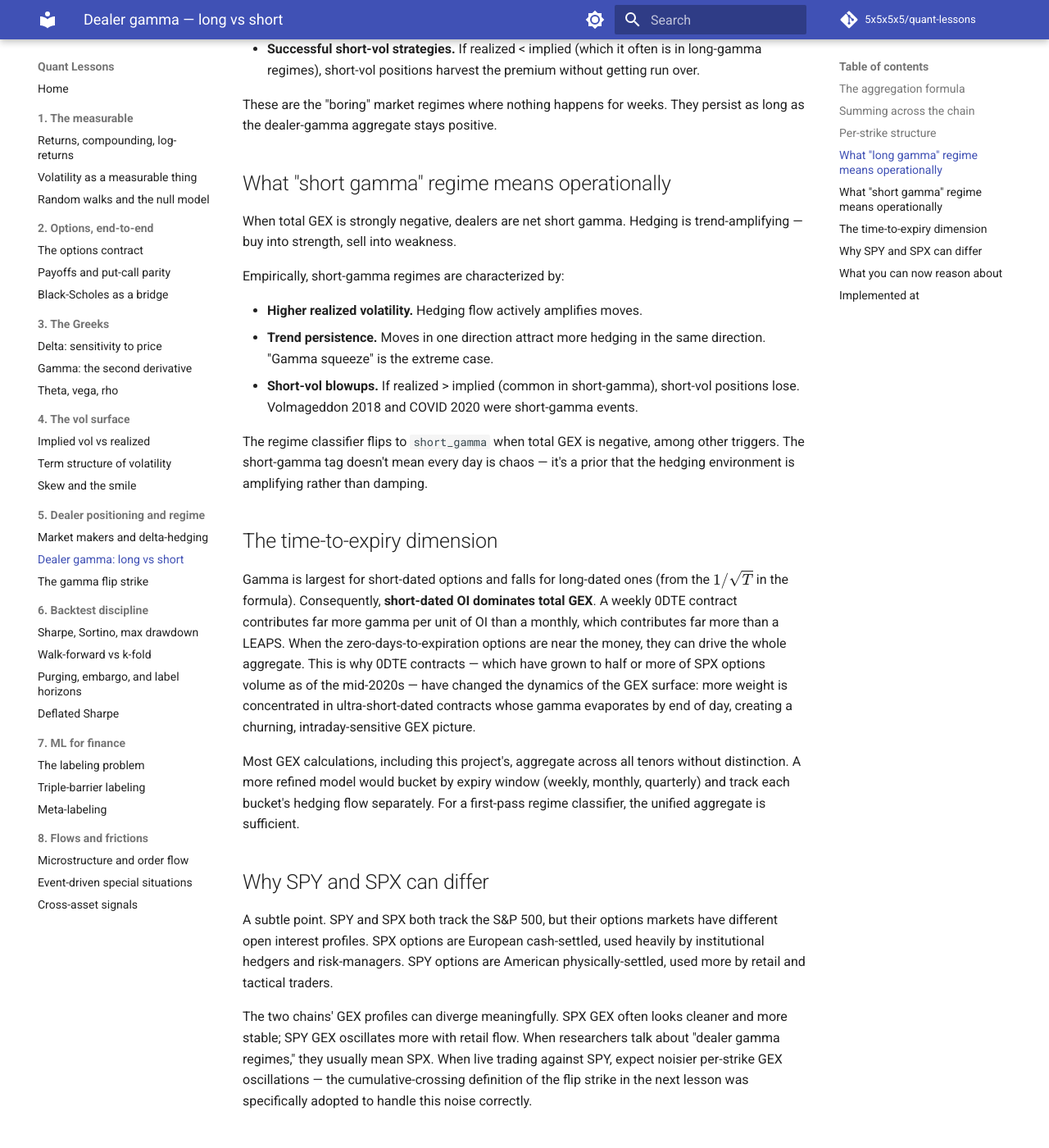
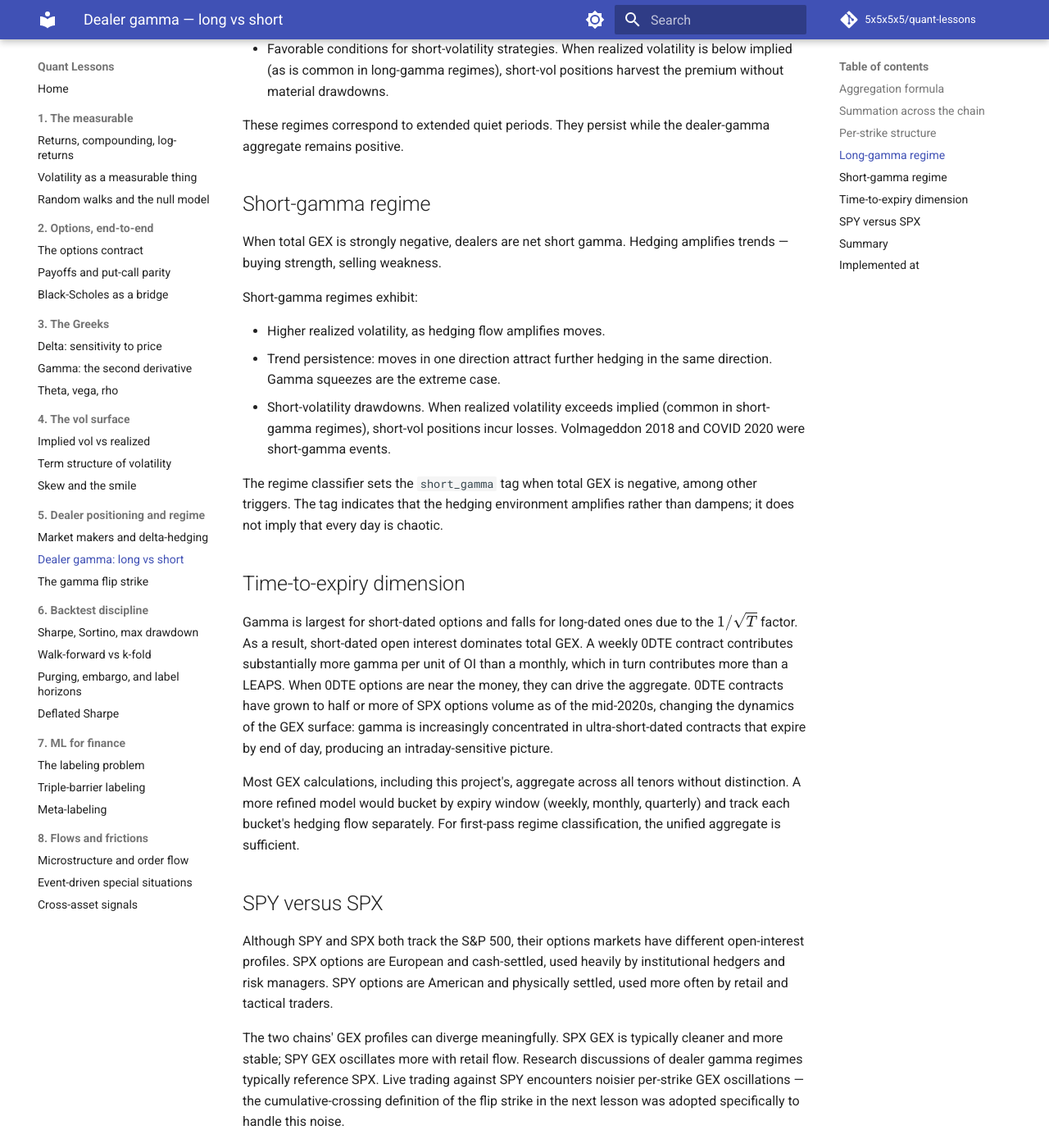
Before and after one commit to 5x5x5x5/quant-lessons, an MkDocs documentation site: the page built from docs/regime/dealer-gamma.md, in a window 1280 px wide and 1400 px high, scrolled down 2423 px. Shown: the whole window at 82% size. Built offline with MkDocs 1.6.1 and Material for MkDocs 9.7.7, drawn with Linux system fonts in a browser that asks for light colours; comment, search, counter and statistics services are not loaded; some of the changed text lies outside the part shown.

Commit message:
revise Part 5 tone: more professional, less chatty
market-makers.md, dealer-gamma.md, gamma-flip.md revised. Sign
conventions, GEX aggregation formula, cumulative-crossing definition
of the flip strike, and worked example preserved.

Generated with [Claude Code](https://claude.ai/code)
via [Happy](https://happy.engineering)

Co-Authored-By: Claude <noreply@anthropic.com>
Co-Authored-By: Happy <yesreply@happy.engineering>

````diff
--- a/docs/regime/dealer-gamma.md
+++ b/docs/regime/dealer-gamma.md
@@ -7,11 +7,11 @@ code_ref: "trading/packages/gex/src/gex/gex.py — per_strike_gex, total_gex"
 
 # Dealer gamma — long vs short
 
-The market-makers lesson sketched *why* dealers hedge. This lesson quantifies *how much*. Aggregating gamma across every outstanding option, signed by dealer position, produces a single number that summarizes the market's hedging regime. Call it **GEX** — gamma exposure.
+The market-makers lesson established the mechanism of dealer hedging. This lesson quantifies the magnitude. Aggregating gamma across every outstanding option, signed by dealer position, produces a single number summarizing the market's hedging regime — gamma exposure (GEX).
 
-## The aggregation formula
+## Aggregation formula
 
-For a single contract at strike $K$ with open interest $\text{OI}_K$ and implied vol $\sigma_K$, the dealer's gamma position is:
+For a single contract at strike $K$ with open interest $\text{OI}_K$ and implied volatility $\sigma_K$, the dealer's gamma position is:
 
 $$
 G_K = \text{sign}_K \cdot \Gamma_K \cdot \text{OI}_K \cdot \text{multiplier}
@@ -24,15 +24,15 @@ where:
 - $\text{multiplier}$ is the contract size (100 for standard U.S. equity options).
 - $\text{sign}_K$ is the dealer-position sign under the "dealers short customer-preferred flow" assumption: $-1$ for calls, $+1$ for puts.
 
-$G_K$ has units of *shares per dollar of spot move*. Useful but awkward. To get something reportable, convert to **dollars of hedging flow per 1% move**:
+$G_K$ has units of shares per dollar of spot move. Conversion to dollar hedging flow per 1% move:
 
 $$
 \text{GEX}_K = G_K \cdot S^2 \cdot 0.01.
 $$
 
-Two factors of $S$: the first converts gamma from shares-per-dollar to dollars-of-hedge-per-dollar (multiply by $S$); the second converts a 1% move from "dollars" to a fraction of spot (so the move equals $0.01 \cdot S$, and gamma times the square of that move is a second $S$ factor). The final $0.01$ is the 1% scaling.
+The two factors of $S$ arise as follows. $\Gamma$ has units of shares-per-dollar; multiplying by $S$ converts to dollars-of-hedge-per-dollar-move. Multiplying by $S$ again converts a 1% move from dollars to a fraction of spot ($0.01 \cdot S$), and gamma times the square of that move introduces a second $S$ factor. The final $0.01$ is the 1% scaling.
 
-## Summing across the chain
+## Summation across the chain
 
 Total GEX across all strikes and both option types:
 
@@ -40,74 +40,76 @@ $$
 \text{Total GEX} = \sum_K \left( \text{GEX}_K^{(\text{call})} + \text{GEX}_K^{(\text{put})} \right).
 $$
 
-For SPX in a typical non-stressed regime, this sum might be positive (dealers net long gamma) by tens of billions of dollars per 1%. During stressed regimes, it can go negative — dealers net short gamma by similar magnitudes. Those are the two regime extremes the classifier picks up.
+For SPX in a non-stressed regime, this sum is typically positive (dealers net long gamma), in the range of tens of billions of dollars per 1%. During stressed regimes, it becomes negative — dealers net short gamma at similar magnitudes. These are the two regime extremes the classifier identifies.
 
-The fact that the sum is in "dollars per 1% move" is load-bearing. It tells you directly: **if SPX moves 1%, aggregate dealer hedging flow is $X dollars of stock in the direction of the move (if short gamma) or against the move (if long gamma).** That quantity has an intuitive dimension — it's comparable to daily trading volume and to individual market-maker capacities.
+The "dollars per 1% move" unit is central to interpretation. It states: if SPX moves 1%, aggregate dealer hedging flow is $X dollars of stock, in the direction of the move (when short gamma) or against the move (when long gamma). The quantity has an intuitive dimension comparable to daily trading volume and individual market-maker capacity.
 
 ## Per-strike structure
 
-Summing gives one number. Looking strike-by-strike gives you the shape. A typical SPX chain snapshot looks like this:
+The total sum is a single scalar. The distribution across strikes reveals additional structure. A typical SPX chain snapshot has the following shape:
 
 ![Per-strike GEX profile for a typical SPX snapshot. Positive bars (blue) reflect dealer long-gamma positioning concentrated below spot; negative bars (pink) reflect dealer short-gamma positioning concentrated above spot.](../assets/figures/gex_per_strike.png){ loading=lazy }
 
-Dealers' long-put exposure is concentrated in OTM puts (strikes well below spot), contributing positive per-strike GEX. Their short-call exposure is concentrated in OTM calls (strikes well above spot), contributing negative per-strike GEX. Near-the-money contributions depend on OI specific to the day but are smaller than the wings.
+Dealers' long-put exposure concentrates in OTM puts (strikes well below spot), contributing positive per-strike GEX. Short-call exposure concentrates in OTM calls (strikes well above spot), contributing negative per-strike GEX. Near-the-money contributions depend on the day's OI and are typically smaller than the wings.
 
-The shape has implications. Walking strikes from low to high, the running cumulative sum of GEX starts positive (from OTM puts), grows toward its peak near the money, then falls as the OTM call contributions come in negative. Where the cumulative sum crosses zero is the [gamma flip strike](gamma-flip.md) — the subject of the next lesson.
+The shape has implications for cumulative aggregation. Walking strikes from low to high, the running cumulative sum starts positive (accumulating OTM put contributions), grows toward a peak near the money, and then falls as OTM call contributions accumulate negative. The point at which the cumulative sum crosses zero is the [gamma-flip strike](gamma-flip.md), the subject of the next lesson.
 
-## What "long gamma" regime means operationally
+## Long-gamma regime
 
-When total GEX is strongly positive, dealers are net long gamma. Recall what long-gamma hedging looks like from [Lesson 8](../greeks/gamma.md): every move generates a positive-convexity scalp, paid for with theta. The dealer's hedge is mean-reverting — sell into strength, buy into weakness.
+When total GEX is strongly positive, dealers are net long gamma. As shown in [Lesson 8](../greeks/gamma.md), long-gamma hedging captures positive-convexity scalps paid for with theta. Dealer hedging is mean-reverting — selling strength, buying weakness.
 
-Empirically, long-gamma regimes are characterized by:
+Long-gamma regimes exhibit:
 
-- **Low realized volatility.** Hedging flow actively dampens moves.
-- **Mean reversion.** Price tends to return to a range. "Pinning" near large strikes around expiration is a classic long-gamma phenomenon.
-- **Successful short-vol strategies.** If realized < implied (which it often is in long-gamma regimes), short-vol positions harvest the premium without getting run over.
+- Low realized volatility, as hedging flow dampens moves.
+- Mean reversion, with prices tending to return to a range. Pinning near large strikes around expiration is a characteristic long-gamma phenomenon.
+- Favorable conditions for short-volatility strategies. When realized volatility is below implied (as is common in long-gamma regimes), short-vol positions harvest the premium without material drawdowns.
 
-These are the "boring" market regimes where nothing happens for weeks. They persist as long as the dealer-gamma aggregate stays positive.
+These regimes correspond to extended quiet periods. They persist while the dealer-gamma aggregate remains positive.
 
-## What "short gamma" regime means operationally
+## Short-gamma regime
 
-When total GEX is strongly negative, dealers are net short gamma. Hedging is trend-amplifying — buy into strength, sell into weakness.
+When total GEX is strongly negative, dealers are net short gamma. Hedging amplifies trends — buying strength, selling weakness.
 
-Empirically, short-gamma regimes are characterized by:
+Short-gamma regimes exhibit:
 
-- **Higher realized volatility.** Hedging flow actively amplifies moves.
-- **Trend persistence.** Moves in one direction attract more hedging in the same direction. "Gamma squeeze" is the extreme case.
-- **Short-vol blowups.** If realized > implied (common in short-gamma), short-vol positions lose. Volmageddon 2018 and COVID 2020 were short-gamma events.
+- Higher realized volatility, as hedging flow amplifies moves.
+- Trend persistence: moves in one direction attract further hedging in the same direction. Gamma squeezes are the extreme case.
+- Short-volatility drawdowns. When realized volatility exceeds implied (common in short-gamma regimes), short-vol positions incur losses. Volmageddon 2018 and COVID 2020 were short-gamma events.
 
-The regime classifier flips to `short_gamma` when total GEX is negative, among other triggers. The short-gamma tag doesn't mean every day is chaos — it's a prior that the hedging environment is amplifying rather than damping.
+The regime classifier sets the `short_gamma` tag when total GEX is negative, among other triggers. The tag indicates that the hedging environment amplifies rather than dampens; it does not imply that every day is chaotic.
 
-## The time-to-expiry dimension
+## Time-to-expiry dimension
 
-Gamma is largest for short-dated options and falls for long-dated ones (from the $1/\sqrt{T}$ in the formula). Consequently, **short-dated OI dominates total GEX**. A weekly 0DTE contract contributes far more gamma per unit of OI than a monthly, which contributes far more than a LEAPS. When the zero-days-to-expiration options are near the money, they can drive the whole aggregate. This is why 0DTE contracts — which have grown to half or more of SPX options volume as of the mid-2020s — have changed the dynamics of the GEX surface: more weight is concentrated in ultra-short-dated contracts whose gamma evaporates by end of day, creating a churning, intraday-sensitive GEX picture.
+Gamma is largest for short-dated options and falls for long-dated ones due to the $1/\sqrt{T}$ factor. As a result, short-dated open interest dominates total GEX. A weekly 0DTE contract contributes substantially more gamma per unit of OI than a monthly, which in turn contributes more than a LEAPS. When 0DTE options are near the money, they can drive the aggregate. 0DTE contracts have grown to half or more of SPX options volume as of the mid-2020s, changing the dynamics of the GEX surface: gamma is increasingly concentrated in ultra-short-dated contracts that expire by end of day, producing an intraday-sensitive picture.
 
-Most GEX calculations, including this project's, aggregate across all tenors without distinction. A more refined model would bucket by expiry window (weekly, monthly, quarterly) and track each bucket's hedging flow separately. For a first-pass regime classifier, the unified aggregate is sufficient.
+Most GEX calculations, including this project's, aggregate across all tenors without distinction. A more refined model would bucket by expiry window (weekly, monthly, quarterly) and track each bucket's hedging flow separately. For first-pass regime classification, the unified aggregate is sufficient.
 
-## Why SPY and SPX can differ
+## SPY versus SPX
 
-A subtle point. SPY and SPX both track the S&P 500, but their options markets have different open interest profiles. SPX options are European cash-settled, used heavily by institutional hedgers and risk-managers. SPY options are American physically-settled, used more by retail and tactical traders.
+Although SPY and SPX both track the S&P 500, their options markets have different open-interest profiles. SPX options are European and cash-settled, used heavily by institutional hedgers and risk managers. SPY options are American and physically settled, used more often by retail and tactical traders.
 
-The two chains' GEX profiles can diverge meaningfully. SPX GEX often looks cleaner and more stable; SPY GEX oscillates more with retail flow. When researchers talk about "dealer gamma regimes," they usually mean SPX. When live trading against SPY, expect noisier per-strike GEX oscillations — the cumulative-crossing definition of the flip strike in the next lesson was specifically adopted to handle this noise correctly.
+The two chains' GEX profiles can diverge meaningfully. SPX GEX is typically cleaner and more stable; SPY GEX oscillates more with retail flow. Research discussions of dealer gamma regimes typically reference SPX. Live trading against SPY encounters noisier per-strike GEX oscillations — the cumulative-crossing definition of the flip strike in the next lesson was adopted specifically to handle this noise.
 
-## What you can now reason about
+## Summary
 
-- Why GEX is reported in "dollars per 1% move" instead of raw shares per dollar — the conversion factor $S^2 \cdot 0.01$ produces a quantity with intuitive economic interpretation.
-- Why the sign of total GEX splits market behavior into two regimes: long gamma (dampening, mean-reverting, low realized vol) and short gamma (amplifying, trending, high realized vol).
-- How 0DTE growth has reshaped the GEX surface — most gamma now lives in contracts that will be worthless by end of day.
+The reader can now reason about:
+
+- Why GEX is reported in "dollars per 1% move" rather than raw shares per dollar — the $S^2 \cdot 0.01$ conversion produces a quantity with intuitive economic dimension.
+- Why the sign of total GEX partitions market behavior into two regimes: long gamma (dampening, mean-reverting, low realized volatility) and short gamma (amplifying, trending, high realized volatility).
+- How the growth of 0DTE contracts has reshaped the GEX surface, concentrating gamma in contracts that expire the same day.
 
 ## Implemented at
 
 `trading/packages/gex/src/gex/gex.py`:
 
-- Line 22: `per_strike_gex(chain, spot, rate)` computes signed contributions per strike. Key line is 53:
+- Line 22: `per_strike_gex(chain, spot, rate)` computes signed contributions per strike. The central line is 53:
   ```python
   signs = np.where(opt == "C", -1.0, 1.0)
   contribution = signs * oi * gammas * CONTRACT_MULTIPLIER * (spot**2) * PERCENT_MOVE
   ```
-- Line 64: `total_gex(per_strike)` sums across all strikes to produce the single regime scalar.
+- Line 64: `total_gex(per_strike)` sums across all strikes to produce the regime scalar.
 
-The `classify_regime` logic reads `total_gex < 0` as one of its short-gamma triggers, alongside spot-below-flip and skew-z-crushed.
+`classify_regime` treats `total_gex < 0` as one of its short-gamma triggers, alongside spot-below-flip and a crushed skew z-score.
 
 ---
 
````
Also changed, not shown: docs/regime/gamma-flip.md (+42 -40 lines), docs/regime/market-makers.md (+36 -34 lines).
